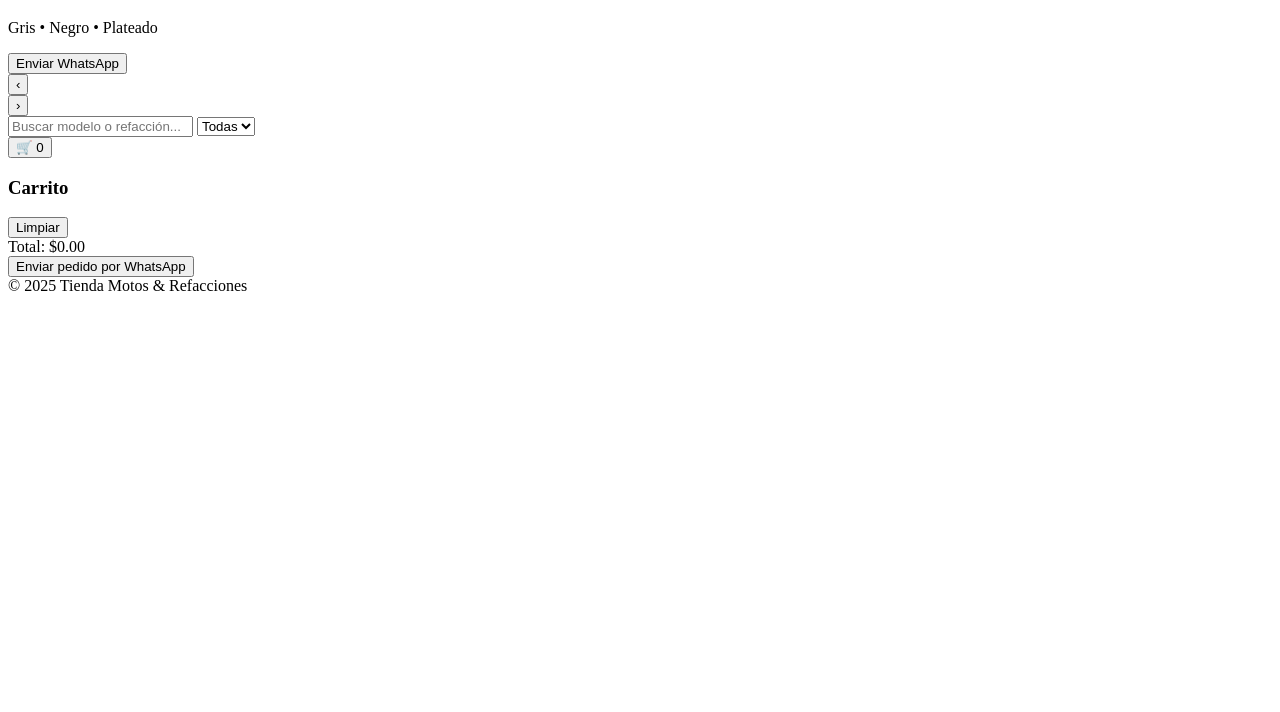
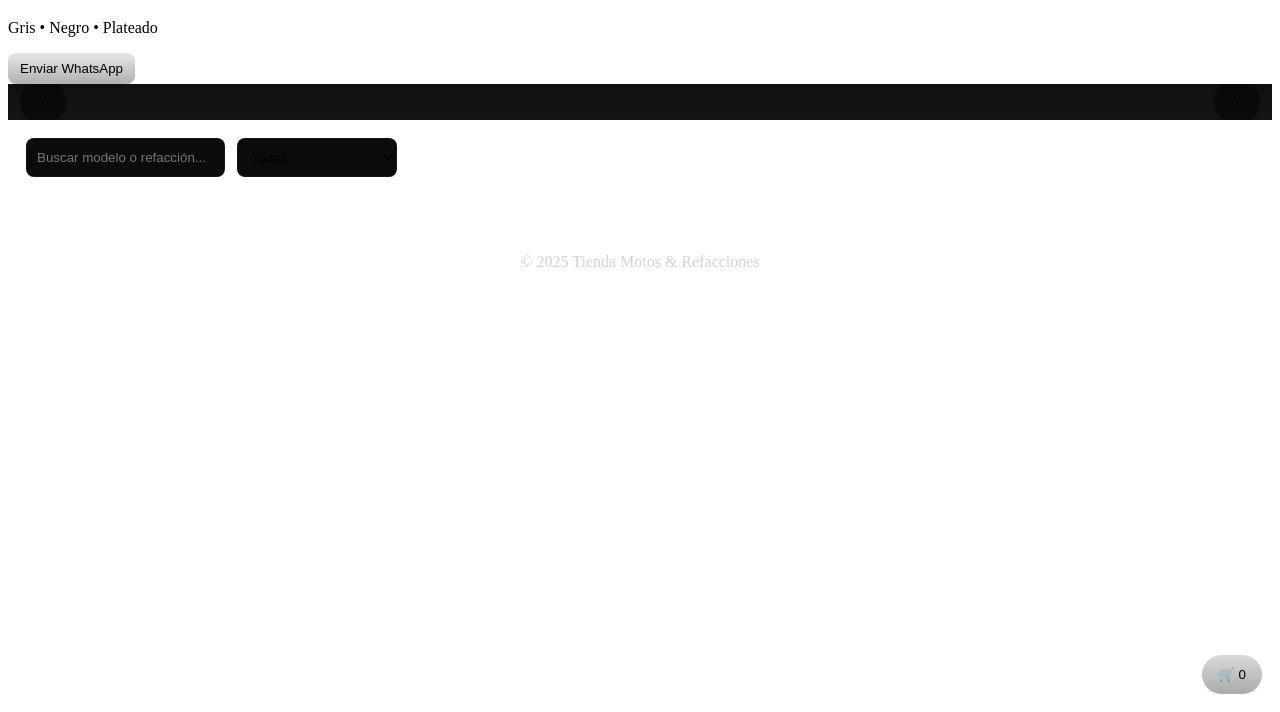
Before and after one commit to G10Hernandez/Motosisimos, a plain HTML site: page index.html in a window 1280 px wide. Shown: the part 88-800 px from the top of the page. Drawn offline with Linux system fonts and the light colour scheme.

Commit message:
Add files via upload

```diff
--- a/index.html
+++ b/index.html
@@ -1,4 +1,8 @@
 <html lang="es">
+
+<link rel="stylesheet" href="styles.css">
+<script defer src="app.js"></script>
+
 <header class="site-header">
 <div class="brand">
 <div class="logo">🏍️</div>
```
